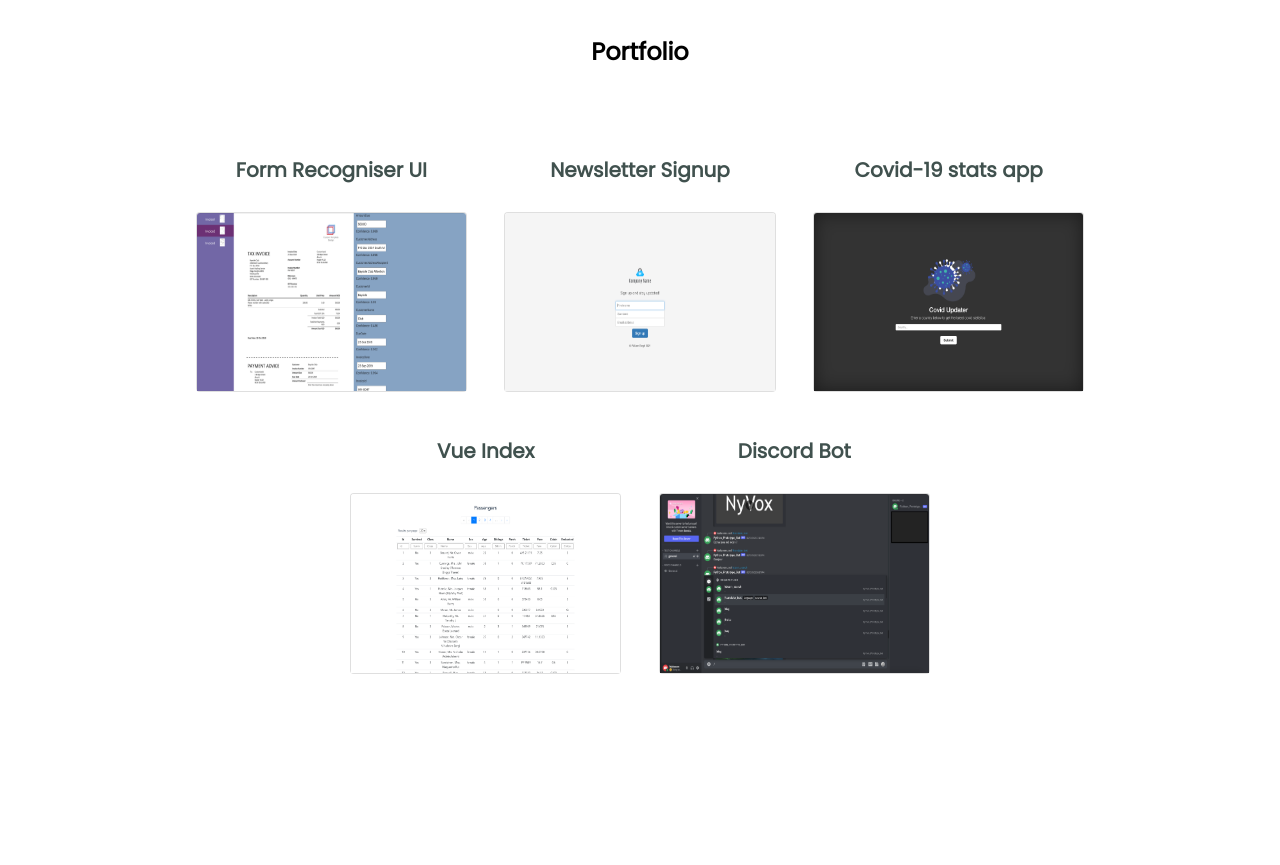
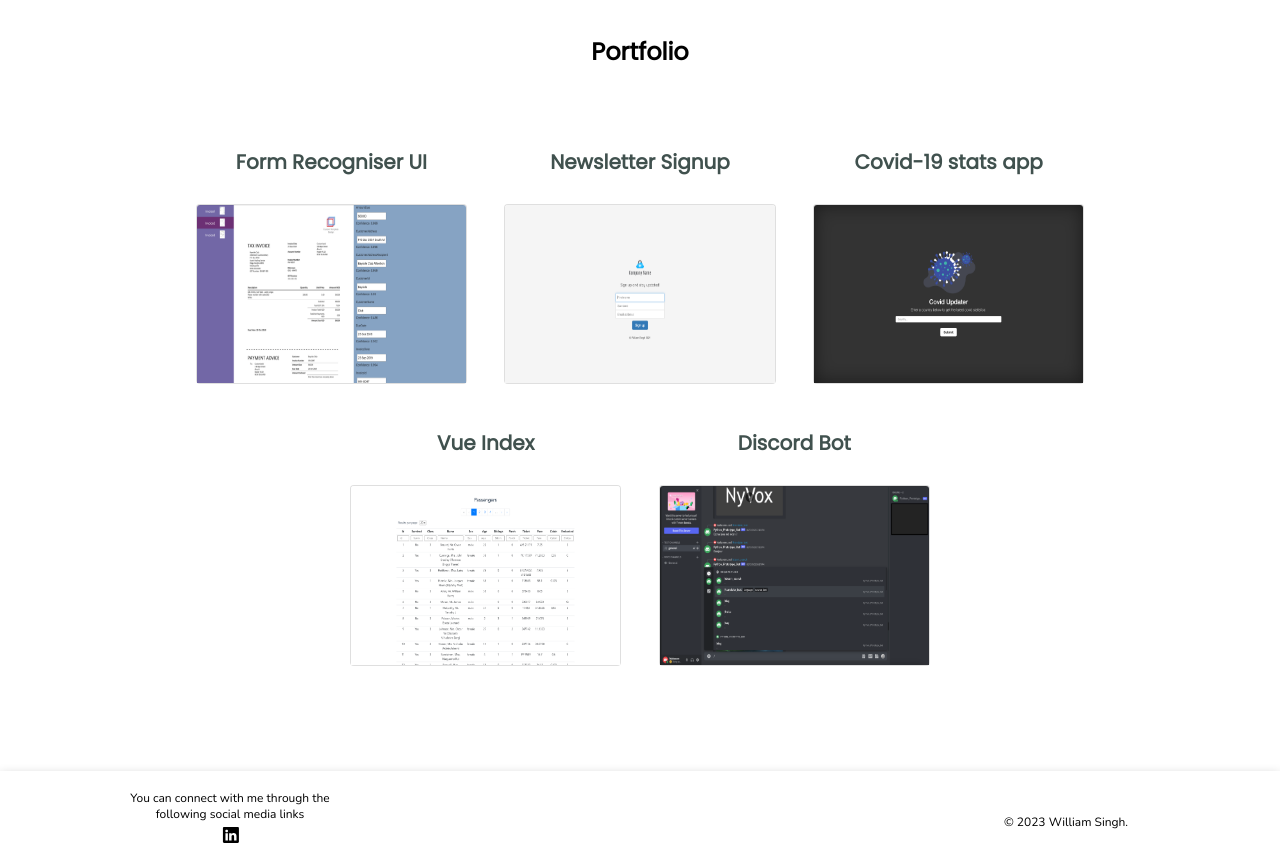
Before and after one commit to Wahzeem/Wahzeem.github.io, a plain HTML site: page index.html in a window 1280 px wide. Shown: the part 1560-2425 px from the top of the page. Before the commit the page ends 2339 px from the top, so only its background shows below. Drawn offline with nearby package versions, Linux system fonts and the light colour scheme.

Commit message:
Updating footer and css file

```diff
--- a/css/styles.css
+++ b/css/styles.css
@@ -84,6 +84,7 @@ hr{
   color: #000;
   padding-bottom: 5%;
   padding-top: 3%;
+  margin: 0;
 }
 
 .coloured{
@@ -414,12 +415,14 @@ hr{
 
 /* PROFILE */
 #profile{
- padding: 80px 0 50px 0;
+ padding: 10px 0 50px 0;
 }
 
 .intro{
-  width: 30%;
+  width: 50%;
   margin: auto;
+  /* font-family: 'Poppins', sans-serif;
+  font-style: normal; */
 }
 
 /* ................... */
@@ -430,45 +433,34 @@ hr{
 }
 
 .bottom-container{
-  /* display: flex;
-flex-direction: row;
-justify-content: space-between;
-align-items: center; */
-/* padding: 0px 130px; */
-
-/* width: 100%;
-height: 94px; */
-
-background: #050404;
+  display: flex;
+  flex-direction: row;
+  justify-content: space-between;
+  align-items: center;
+  padding: 0px 130px;
+  width: 100%;
+  height: 94px;
+  box-shadow: 0 3px 10px rgb(0 0 0 / 0.2);
+  background: #FFF;
 
 }
 
-.CHeader{
-  /* color: #C3073F; */
-  color: #fff;
-  /* font-family:'Nunito', serif; */
-  font-family: 'Maven Pro', sans-serif;
-    font-size: 2.5em;
-    padding: 0;
-}
-
 .contact-message{
-  width: 50%;
-  font-family:'Nunito', serif;
-  margin: 20px auto 30px;
-  color: #fff;
-}
-
-
-.footer-link{
-  font-family: 'Oswald', serif;
-  color: #fff;
-  text-decoration: none;
-  margin: 10px 20px;
+  width: 200px;
+  height: 32px;
+  /* font-family: 'Open Sans'; */
+  font-style: normal;
+  font-weight: 400;
+  font-size: 12px;
+  line-height: 16px;
+  color: #000000;
+  margin: 0;
 }
 
 .copyright{
-  color: #EAF6F6;
-  font-size: 1rem;
+  width: 168px;
+  height: 16px;
+  color: #000;
+  font-size: 12px;
   padding: 20px 0;
 }
--- a/index.html
+++ b/index.html
@@ -108,7 +108,7 @@
   <!-- <section id="profile" class="section-offset">
     <div class="about-img" src="" width="200px" height="200px" alt="Logo"></div>
     <h2 class="headers">Hey there!</h2>
-    <p class="intro">My name is William and I am a developer based in Auckland New Zealand.</p>
+    <p class="intro">I am an enthusiastic developer with a passion for learning new skills, and am currently in search of a new role where I can grow and develop on furthering both my skill set and experience in this space. Self motivation comes naturally as I love what I do.</p>
   </section> -->
 
   <section id="Skills">
@@ -377,12 +377,20 @@
   <!--End of Middle section-->
 
   <!--Bottom section-->
+<footer>
+  <div class="bottom-container">
+    <div>
+      <p class="contact-message">You can connect with me through the following social media links</p>
+      <a href="https://www.linkedin.com/in/william-singh-7a4a7361/">
+        <svg class="contact-icon" width="17" height="16" viewBox="0 0 17 16" fill="none" xmlns="http://www.w3.org/2000/svg">
+          <path d="M0.919983 1.146C0.919983 0.513 1.44598 0 2.09498 0H15.745C16.394 0 16.92 0.513 16.92 1.146V14.854C16.92 15.487 16.394 16 15.745 16H2.09498C1.44598 16 0.919983 15.487 0.919983 14.854V1.146ZM5.86298 13.394V6.169H3.46198V13.394H5.86298ZM4.66298 5.182C5.49998 5.182 6.02098 4.628 6.02098 3.934C6.00598 3.225 5.50098 2.686 4.67898 2.686C3.85698 2.686 3.31998 3.226 3.31998 3.934C3.31998 4.628 3.84098 5.182 4.64698 5.182H4.66298ZM9.57098 13.394V9.359C9.57098 9.143 9.58698 8.927 9.65098 8.773C9.82398 8.342 10.219 7.895 10.883 7.895C11.752 7.895 12.099 8.557 12.099 9.529V13.394H14.5V9.25C14.5 7.03 13.316 5.998 11.736 5.998C10.462 5.998 9.89098 6.698 9.57098 7.191V7.216H9.55498C9.56029 7.20765 9.56563 7.19932 9.57098 7.191V6.169H7.17098C7.20098 6.847 7.17098 13.394 7.17098 13.394H9.57098Z" fill="black"/>
+        </svg>
+      </a>
+    </div>
 
-  <!-- <div class="bottom-container">
-    <a class="footer-link" href="https://www.linkedin.com/in/william-singh-7a4a7361/">LinkedIn</a>
-    <a class="footer-link" href="https://github.com/Wahzeem">GitHub</a>
-    <p class="copyright">© 2020 William Singh.</p>
-  </div> -->
+    <p class="copyright">© 2023 William Singh.</p>
+  </div>
+</footer>
 
   <!--End of Bottom section -->
 
```
